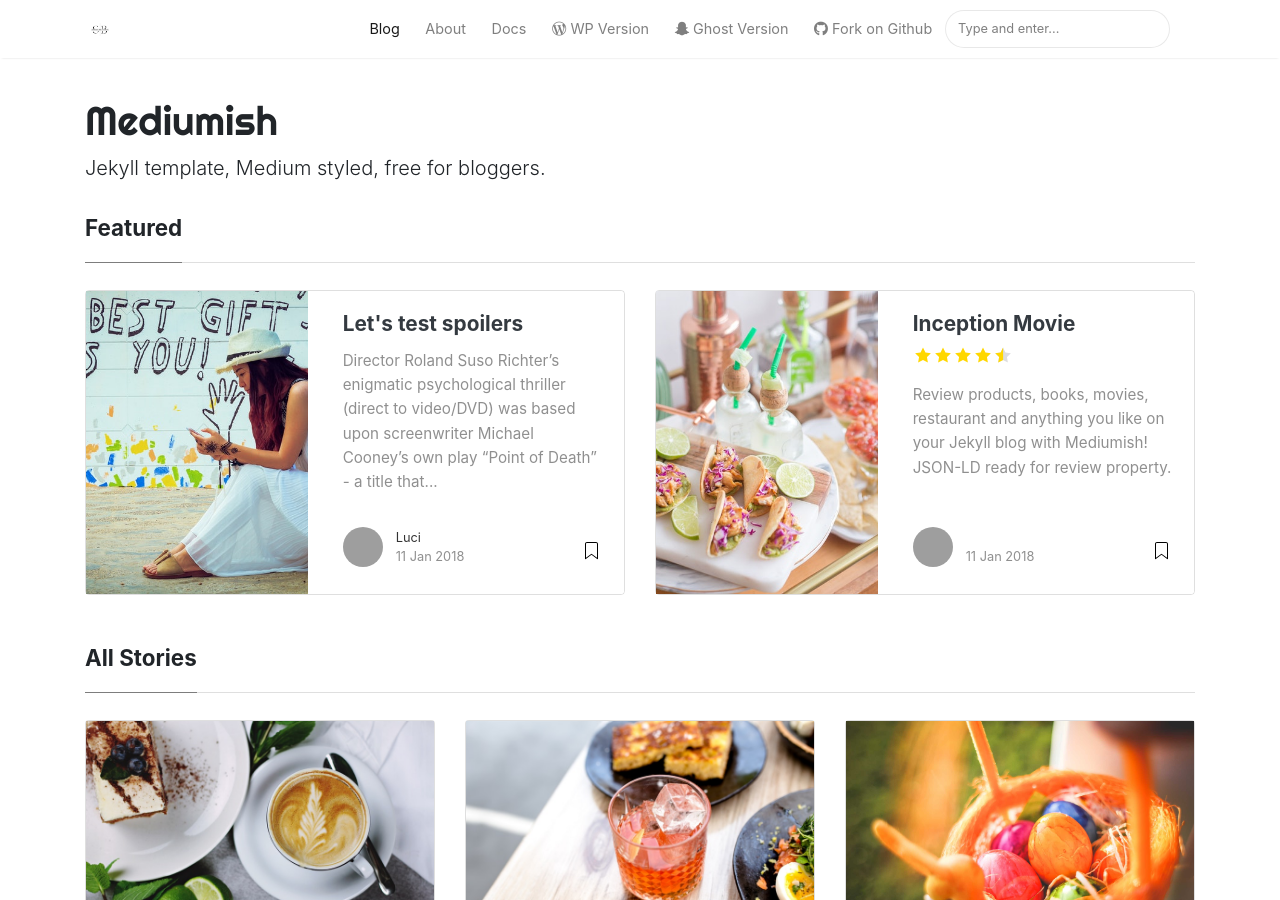
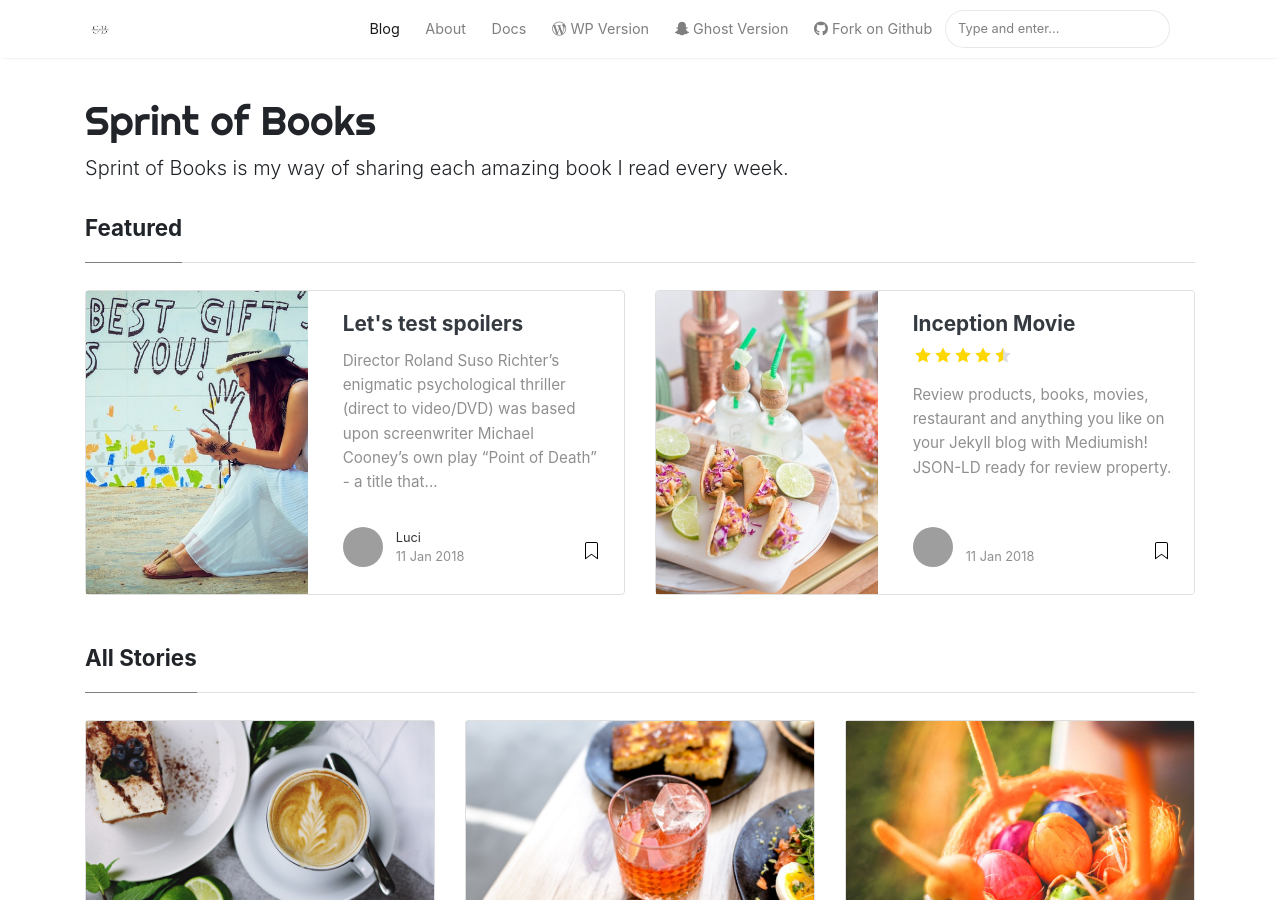
Before and after one commit to LucianaOA/Sprint-of-Books, a Jekyll site: the page built from index.html, in a window 1280 px wide and 900 px high. Built offline with Jekyll 4.4.1, drawn with Linux system fonts in a browser that asks for light colours; nearby versions of some CDN libraries; the list of posts is cut into pages by our own code; some of the changed text lies outside the part shown; grey boxes are pictures that could not be loaded.

Commit message:
Update _config.yml

```diff
--- a/_config.yml
+++ b/_config.yml
@@ -1,7 +1,7 @@
 # Site
-name: "Mediumish"
-title: "Mediumish"
-description: "Jekyll template, Medium styled, free for bloggers."
+name: "Sprint of Books"
+title: "Sprint of Books"
+description: "Sprint of Books is my way of sharing each amazing book I read every week."
 logo: 'assets/images/logo.png'
 favicon: 'assets/images/logo.png'
 baseurl: /sprint-of-books
```
